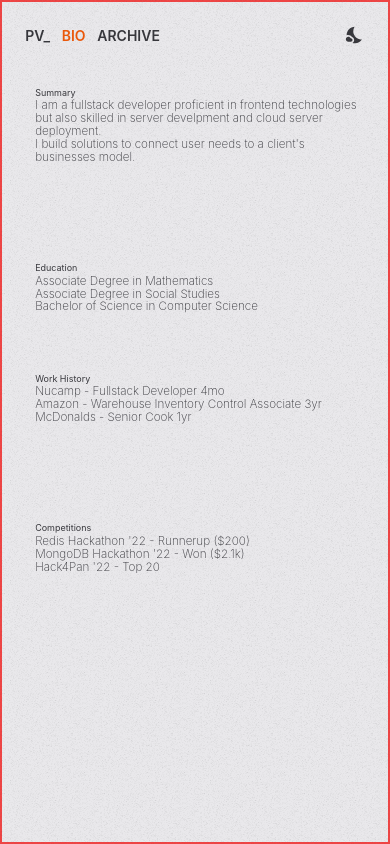
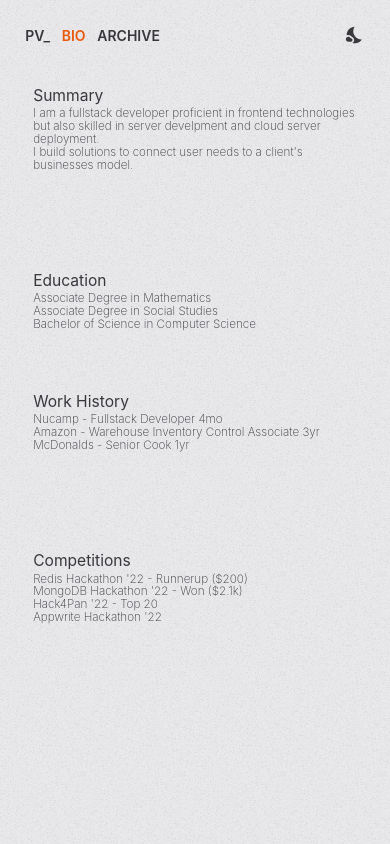
Before and after one commit to patva0715/26_Portfolio_V3, a Next.js app: page /about in a window 390 px wide. Built offline with nearby package versions, Linux system fonts and the light colour scheme.

Commit message:
add project section

```diff
--- a/pages/about.js
+++ b/pages/about.js
@@ -37,12 +37,12 @@ const About = () => {
     }, [location])
     return (
         <>
-            <div className='font-thin border-2 border-red-500 pt-vw px-vw h-full overflow-scroll'>
+            <div className='font-thin border-0 border-red-500 pt-vw px-vw h-full overflow-scroll'>
                 {/* DIVIDER */}
                 <div className='flex flex-wrap'>
                     <article className='flex-1 basis-[300px] pt-[15vw] lg:pt-[10vw] border-r-[0px] border-gray dark:border-amber border-opacity-30 pl-[2vw]'>
                         <Animated show={onPageActive}>
-                            <h2 className='text-[2.3vw] font-normal'>
+                            <h2 className='text-[4vw] md:text-[2.3vw] font-normal'>
                                 Summary
 
                             </h2>
@@ -59,7 +59,7 @@ const About = () => {
                     </article>
                     <article className='flex-1 basis-[300px] pt-[25vw] lg:pt-[17vw] pl-[2vw]'>
                         <Animated show={onPageActive}>
-                            <h2 className='text-[2.3vw] font-normal'>
+                            <h2 className='text-[4vw] md:text-[2.3vw] font-normal'>
                                 Education
                             </h2>
                         </Animated>
@@ -84,7 +84,7 @@ const About = () => {
                 <div className='flex flex-wrap'>
                     <article className='flex-1 basis-[300px] pt-[15vw] lg:pt-[10vw] border-r-[0px] border-gray dark:border-amber border-opacity-30 pl-[2vw]'>
                         <Animated show={onPageActive}>
-                            <h2 className='text-[2.3vw] font-normal'>
+                            <h2 className='text-[4vw] md:text-[2.3vw] font-normal'>
                                 Work History
                             </h2>
                         </Animated>
@@ -100,7 +100,7 @@ const About = () => {
                     </article>
                     <article className='flex-1 basis-[300px] pt-[25vw] lg:pt-[17vw] pl-[2vw]'>
                         <Animated show={onPageActive}>
-                            <h2 className='text-[2.3vw] font-normal'>
+                            <h2 className='text-[4vw] md:text-[2.3vw] font-normal'>
                                 Competitions
                             </h2>
                         </Animated>
@@ -119,13 +119,18 @@ const About = () => {
                                 {"Hack4Pan '22 - Top 20"}
                             </Text>
                         </Animated>
+                        <Animated show={onPageActive}>
+                            <Text>
+                                {"Appwrite Hackathon '22 "}
+                            </Text>
+                        </Animated>
                     </article>
                 </div>
                 {/* DIVIDER */}
                 {/* <div className='flex flex-wrap'>
                     <article className='flex-1 basis-[300px] pt-[15vw] lg:pt-[10vw] border-r-[0px] border-gray dark:border-amber border-opacity-30 pl-[2vw]'>
                         <Animated show={onPageActive}>
-                            <h2 className='text-[2.3vw] font-normal'>
+                            <h2 className='text-[4vw] md:text-[2.3vw] font-normal'>
                                 Summary
 
                             </h2>
@@ -142,7 +147,7 @@ const About = () => {
                     </article>
                     <article className='flex-1 basis-[300px] pt-[25vw] lg:pt-[17vw] pl-[2vw]'>
                         <Animated show={onPageActive}>
-                            <h2 className='text-[2.3vw] font-normal'>
+                            <h2 className='text-[4vw] md:text-[2.3vw] font-normal'>
                                 Education
                             </h2>
                         </Animated>
--- a/pages/index.js
+++ b/pages/index.js
@@ -5,6 +5,9 @@ import { useMemo } from 'react'
 import Animated from '../src/components/shared/Animated'
 import Text from '../src/components/shared/Text'
 import styles from '../styles/Home.module.css'
+import profile from '../public/profile.json'
+import Link from 'next/link'
+import Card from '../src/components/home/Card'
 
 const heading = 'patrick'.split('')
 export default function Home() {
@@ -13,6 +16,7 @@ export default function Home() {
     return location === '/'
   }, [location])
   return (
+    <>
       <div className='h-full border-0 pointer-events-none relative flex items-center px-vw justify-start md:justify-end'>
         <Head>
           <title>Patrick Valera Portfolio</title>
@@ -22,7 +26,7 @@ export default function Home() {
 
         <div className='text-[23vw] md:text-[20vw] lg:text-[15vw] flex font-bold '>
           {heading.map((letter, indx) => (
-          <Animated key={indx} fromSide={true} delay={indx===4?30:0} show={onPageActive} molasses>
+            <Animated key={indx} fromSide={true} delay={indx === 4 ? 30 : 0} show={onPageActive} molasses>
               <h1>{letter}</h1>
             </Animated>
           ))}
@@ -48,14 +52,39 @@ export default function Home() {
             <h3>@patrkvee is a software engineer</h3>
           </Animated>
           <Animated show={onPageActive} delay={100}>
-          <h3>based in California - U.S. and</h3>
+            <h3>and a full stack web developer </h3>
           </Animated>
           <Animated show={onPageActive} delay={180}>
-          <h3>a fullstack web developer.</h3>
+            <h3>based in California-US</h3>
+          </Animated>
+        </div>
+      </div>
+
+      {/* DIVIDER */}
+      <div className='px-vw'>
+        {/* PROJECTS HEADER DIVIDER */}
+        <div>
+          <Animated show={onPageActive}>
+            <h2 className='text-[7vw] font-bold'>PAST PROJECTS</h2>
           </Animated>
         </div>
 
+        {/* PROJECTS DIVIDER */}
+        <div className='flex mt-4 flex-wrap md:flex-nowrap'>
+          <div className='flex-0 p-vw pl-0'>
+            <Link href='/archive'>
+              <button className='p-4 px-[4vw] border-2 whitespace-nowrap sticky top-[10vw]'>View All Projects</button>
+            </Link>
+          </div>
+          <div id='projects' className='flex-1 basis-[1000px]'>
+            {/* DIVIDER ROW */}
+            {profile.projects.slice(0, 5).map((proj, index) => (
+              <Card proj={proj} index={index} key={index}/>
+            ))}
 
           </div>
+        </div>
+      </div>
+    </>
   )
 }
--- /dev/null
+++ b/src/components/home/Card.js
@@ -0,0 +1,28 @@
+import React from 'react'
+
+const Card = ({ proj,index }) => {
+    return (
+        <>
+            <div className='border-[1px] w-full opacity-30'></div>
+            <div className='flex' style={{ flexDirection: index % 2 == 0 ? 'row' : 'row-reverse' }}>
+
+                <div className='border-[1px] opacity-30' />
+
+                <article className='flex-1 p-[3vw] flex flex-col'>
+                    <h3 className='text-[3vw]'>{proj.title}</h3>
+                    <p className='flex-1'>{proj.description}</p>
+                    <p className='flex-0'>Website</p>
+                </article>
+                <div className='border-[1px] opacity-30'></div>
+                <figure className='flex-1 p-[3vw]'>
+                    <div className='w-full aspect-[.8] relative flex items-center overflow-hidden border-0 border-red-500'>
+                        <img src={`https://picsum.photos/seed/${proj.title}/400/600?grayscale`} alt='project image' className='absolute object-cover w-full h-full' />
+                    </div>
+                </figure>
+                <div className='border-[1px] opacity-30'></div>
+            </div>
+        </>
+    )
+}
+
+export default Card
```
Lines whose indentation alone changed are shown as unchanged.
